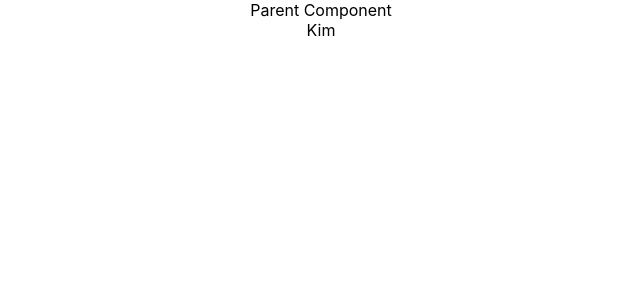
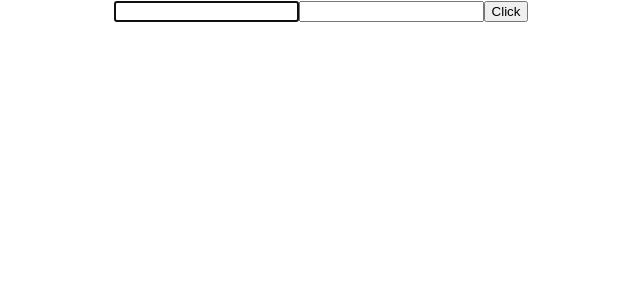
Before and after one commit to DerpyTheSpy/ReactApplication, a React (Create React App) app in the folder my-app/: page / in a window 1280 px wide. Shown: the top 300 px of the page, without its empty margins (319-959 px from the left). Built offline with nearby package versions, Linux system fonts and the light colour scheme.

Commit message:
First half of Refs

```diff
--- a/my-app/src/App.js
+++ b/my-app/src/App.js
@@ -20,14 +20,16 @@
 import FragmentDemo from './components/FragmentDemo';
 import Table from './components/Table';
 import ParentComp from './components/Parentcomp';
+import RefsDemo from './components/RefsDemo';
 
 
 class App extends Component {
   render() {
     return (
       <div className="App">
-        <ParentComp />
-        {/*<LifecycleA />
+        <RefsDemo />
+        {/*<ParentComp />
+        <LifecycleA />
         <Form />
         <h1 className='error'>Error</h1>
         <h1 className={styles.success}>Success</h1>
--- /dev/null
+++ b/my-app/src/components/RefsDemo.js
@@ -0,0 +1,37 @@
+import React from 'react';
+
+class RefsDemo extends React.Component {
+    constructor(props) {
+        super(props);
+        this.inputRef = React.createRef();
+        this.cbRef = null;
+        this.setCbRef = (element) => {
+            this.cbRef = element;
+        }
+    }
+
+    componentDidMount() {
+        this.inputRef.current.focus();
+        console.log(this.inputRef);
+    }
+
+    componentWillUnmount() {
+        this.inputRef.current.focus();
+        console.log('componentWillUnmount');
+    }
+    clickHandler = () => {
+        alert(this.inputRef.current.value);
+    }
+
+    render() {
+        return (
+            <div>
+                <input type="text" ref={this.inputRef} />
+                <input type="text" ref={this.setCbRef} />
+                <button onClick={this.clickHandler}>Click</button>
+            </div>
+        );
+    }
+}
+
+export default RefsDemo;
```
